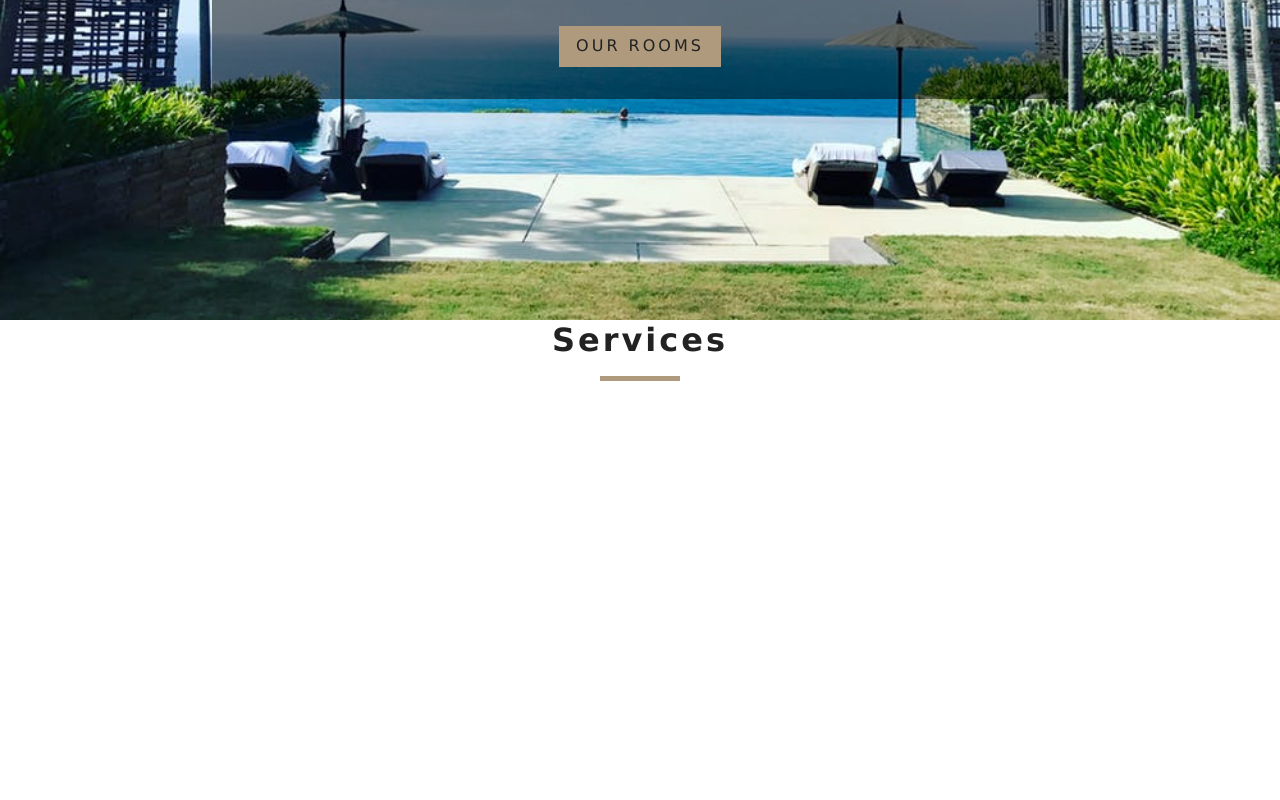
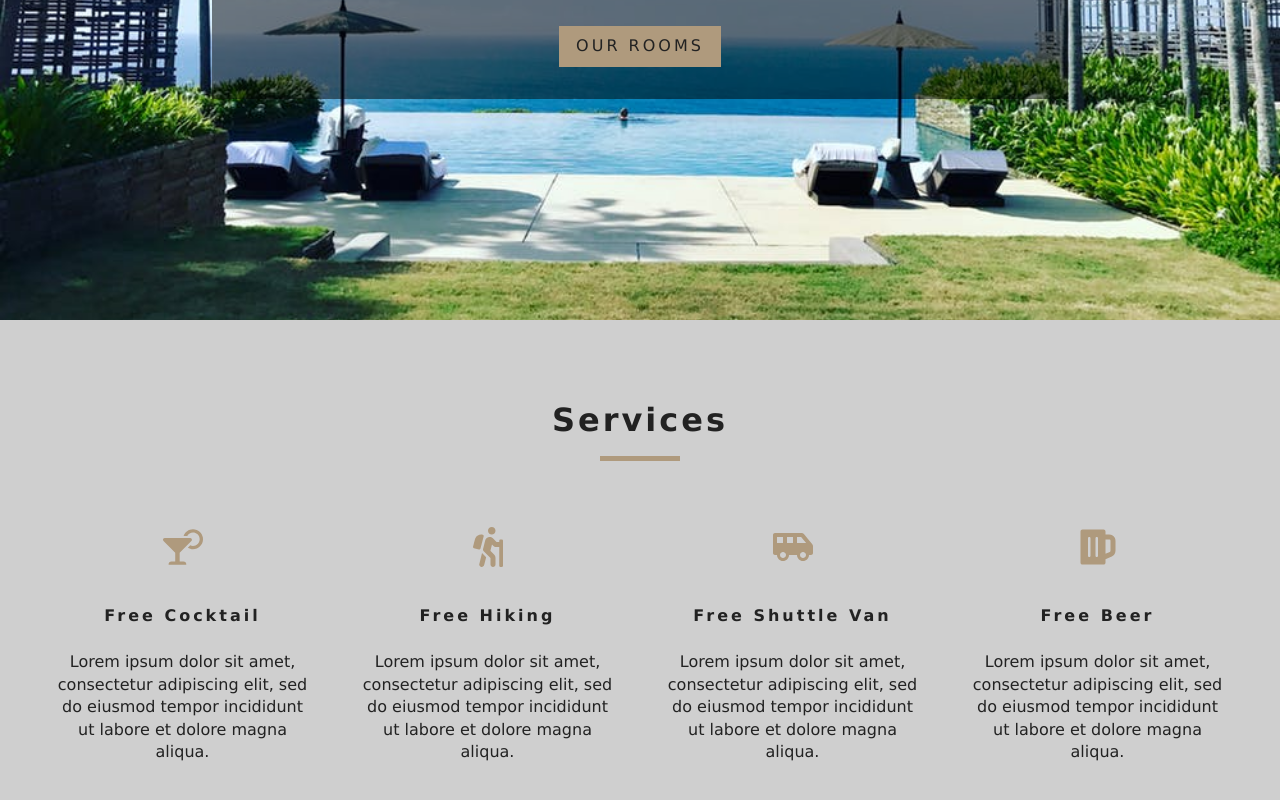
Before and after one commit to tvibhu12/beach-resort, a React (Create React App) app: page / in a window 1280 px wide. Shown: the part 480-1280 px from the top of the page. Before the commit the page ends 925 px from the top, so only its background shows below. Built offline with nearby package versions, Linux system fonts and the light colour scheme.

Commit message:
update component Services and title

```diff
--- a/src/App.css
+++ b/src/App.css
@@ -228,3 +228,46 @@ h6 {
   background: var(--primaryColor);
 }
 /* end of Title */
+
+/* services */
+.services {
+  padding: 5rem 0;
+}
+.services {
+  background: var(--darkGrey);
+  text-align: center;
+}
+.services-center {
+  width: 90vw;
+  margin: 0 auto;
+  display: grid;
+  grid-template-columns: repeat(auto-fit, minmax(255px, 1fr));
+  grid-row-gap: 2rem;
+  grid-column-gap: 50px;
+}
+.service span {
+  display: inline-block;
+  color: var(--primaryColor);
+  font-size: 2.5rem;
+  margin-bottom: 1.5rem;
+}
+.services h6 {
+  letter-spacing: var(--mainSpacing);
+}
+.services p {
+  width: 80%;
+  margin: 0 auto;
+}
+@media screen and (min-width: 992px) {
+  .services-center {
+    width: 95vw;
+    max-width: 1170px;
+  }
+}
+
+@media screen and (min-width: 1200px) {
+  .services p {
+    width: 100%;
+  }
+}
+/*end of services */
--- a/src/components/Services.js
+++ b/src/components/Services.js
@@ -1,13 +1,47 @@
 import React, { Component } from 'react';
-import Title from './Title'
+import Title from './Title';
+import {FaCocktail,FaHiking,FaShuttleVan,FaBeer} from 'react-icons/fa'
 
 export default class Services extends Component {
+    state={
+        service:[{
+        icon:<FaCocktail/>,
+        title:'Free Cocktail',
+        text:'Lorem ipsum dolor sit amet, consectetur adipiscing elit, sed do eiusmod tempor incididunt ut labore et dolore magna aliqua.'
+    },
+    {
+        icon:<FaHiking/>,
+        title:'Free Hiking',
+        text:'Lorem ipsum dolor sit amet, consectetur adipiscing elit, sed do eiusmod tempor incididunt ut labore et dolore magna aliqua.'
+    },
+    {
+        icon:<FaShuttleVan/>,
+        title:'Free Shuttle Van',
+        text:'Lorem ipsum dolor sit amet, consectetur adipiscing elit, sed do eiusmod tempor incididunt ut labore et dolore magna aliqua.'
+    },
+    {
+        icon:<FaBeer/>,
+        title:'Free Beer',
+        text:'Lorem ipsum dolor sit amet, consectetur adipiscing elit, sed do eiusmod tempor incididunt ut labore et dolore magna aliqua.'
+    }]}
     render() {
         return (
-            <div>
+            <section className='services'>
 
                 <Title title='Services'/>
-            </div>
+<div className='services-center'>
+{
+    this.state.service.map((item,index)=>{
+return <article key={index} className='service'>
+<span>{item.icon}</span>
+<h6>{item.title}</h6>
+<p>{item.text}</p>
+</article>
+    })
+}
+
+</div>
+            </section>
         )
     }
 }
--- a/src/components/Title.js
+++ b/src/components/Title.js
@@ -1,4 +1,4 @@
-import React from 'react'
+import React from 'react';
 
 const Title = ({title}) => {
     return (
```
